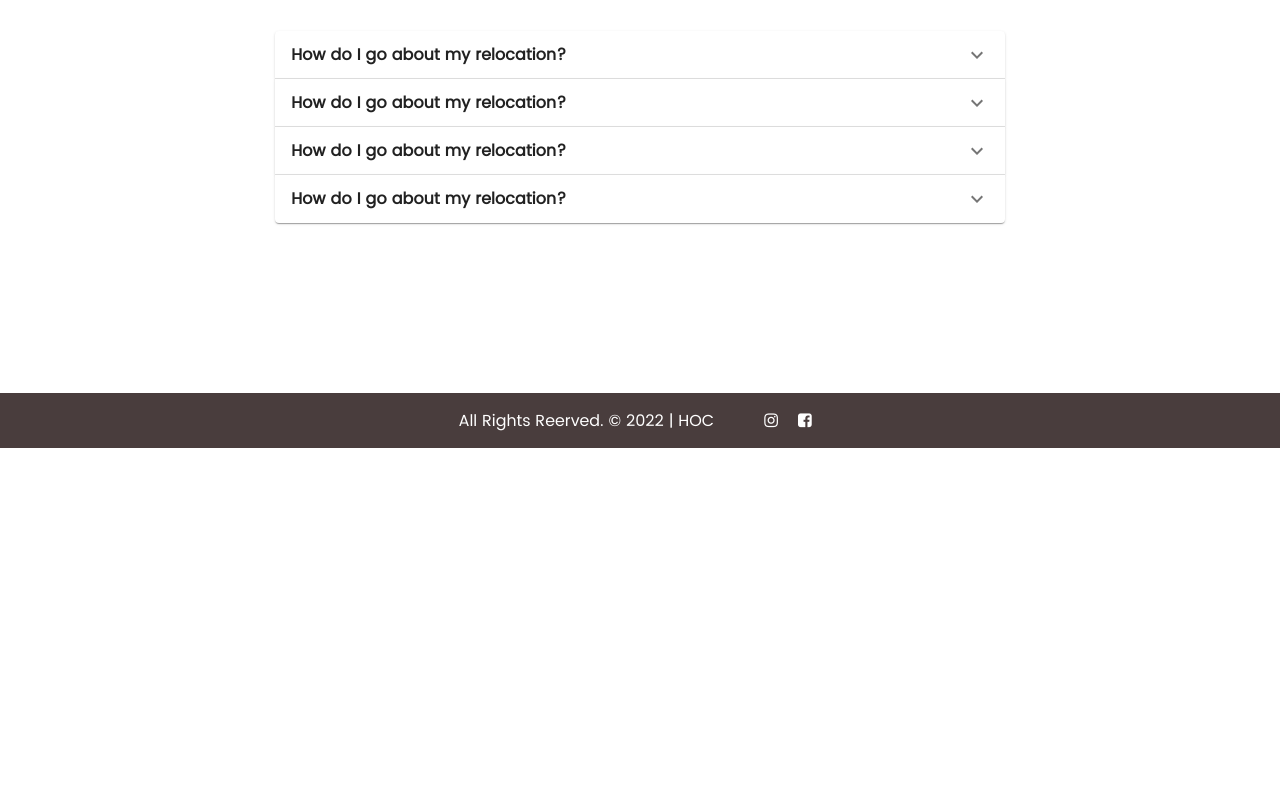
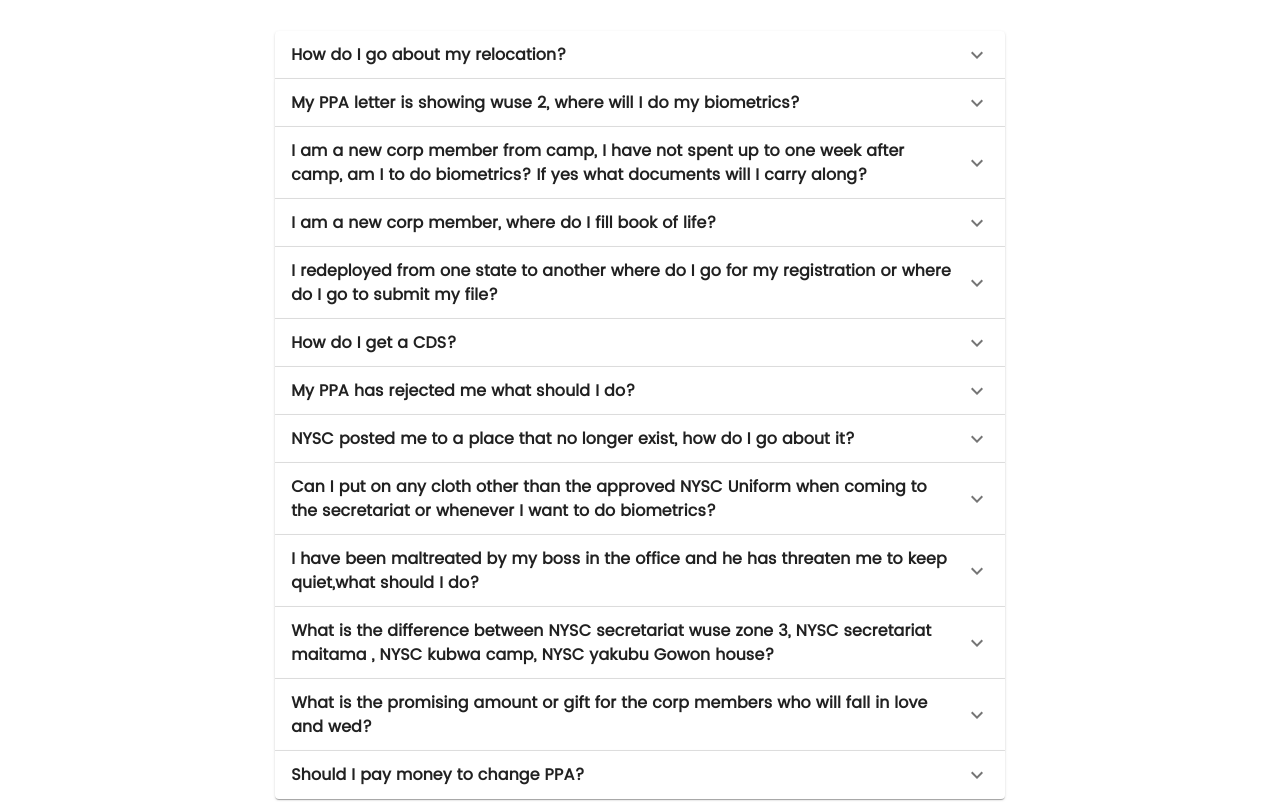
Before and after one commit to okafohenry/nysc-project, a React (Create React App) app: page /faq in a window 1280 px wide. Shown: the part 960-1762 px from the top of the page. Before the commit the page ends 1408 px from the top, so only its background shows below. Built offline with nearby package versions, Linux system fonts and the light colour scheme.

Commit message:
added more FAQ

```diff
--- a/src/pages/faq.tsx
+++ b/src/pages/faq.tsx
@@ -30,21 +30,6 @@
                                 <AccordionSummary
                                 expandIcon={<ExpandMore />}
                                 aria-controls="panel1a-content"
-                                id="panel1a-header"
-                                >
-                                    <Typography><strong>How do I go about my relocation?</strong></Typography>
-                                </AccordionSummary>
-                                <AccordionDetails>
-                                    <Typography>
-                                        Nevertheless, corps members are given the opportunity to apply for relocation on marital or health grounds while in the orientation camps. Relocation is done electronically. After the camp relocation, all other relocations are carried out three (3) months after the orientation course.<br/>
-                                        The corps members must apply online and the State Coordinators appropriately recommend online too before the relocations are effected. However, as a policy, all relocations stop six (6) months into the service year.
-                                    </Typography>
-                                </AccordionDetails>
-                            </Accordion>
-                            <Accordion>
-                                <AccordionSummary
-                                expandIcon={<ExpandMore />}
-                                aria-controls="panel1a-content"
                                 id="panel1a-header">
                                     <Typography><strong>How do I go about my relocation?</strong></Typography>
                                 </AccordionSummary>
@@ -59,13 +44,24 @@
                                 <AccordionSummary
                                 expandIcon={<ExpandMore />}
                                 aria-controls="panel1a-content"
-                                id="panel1a-header">
-                                    <Typography><strong>How do I go about my relocation?</strong></Typography>
+                                id="panel1a-header"
+                                >
+                                    <Typography><strong>My PPA letter is showing wuse 2, where will I do my biometrics?</strong></Typography>
                                 </AccordionSummary>
                                 <AccordionDetails>
-                                    <Typography>
-                                        Nevertheless, corps members are given the opportunity to apply for relocation on marital or health grounds while in the orientation camps. Relocation is done electronically. After the camp relocation, all other relocations are carried out three (3) months after the orientation course.<br/>
-                                        The corps members must apply online and the State Coordinators appropriately recommend online too before the relocations are effected. However, as a policy, all relocations stop six (6) months into the service year.
+                                    <Typography>You are to go to the NYSC secretariat at wuse for your biometrics. </Typography>
+                                </AccordionDetails>
+                            </Accordion>
+                            <Accordion>
+                                <AccordionSummary
+                                expandIcon={<ExpandMore />}
+                                aria-controls="panel1a-content"
+                                id="panel1a-header">
+                                    <Typography><strong>​I am a new corp member from camp, I have not spent up to one week after camp, am I to do biometrics? If yes what documents will I carry along?</strong></Typography>
+                                </AccordionSummary>
+                                <AccordionDetails>
+                                    <Typography>No, you do not need to do your biometrics for the month, the clearance for that month is automatic, however, for your biometrics for the next month, the documents you will be needing are: personal clearance from your place of primary assignment, your schedule slip(printed from your dashboard), and CDS slip(signed or stamped by your CDS officer).
+                                        {/* <br/> */}
                                     </Typography>
                                 </AccordionDetails>
                             </Accordion>
@@ -74,12 +70,124 @@
                                 expandIcon={<ExpandMore />}
                                 aria-controls="panel1a-content"
                                 id="panel1a-header">
-                                    <Typography><strong>How do I go about my relocation?</strong></Typography>
+                                    <Typography><strong>I am a new corp member, where do I fill book of life?</strong></Typography>
                                 </AccordionSummary>
                                 <AccordionDetails>
                                     <Typography>
-                                        Nevertheless, corps members are given the opportunity to apply for relocation on marital or health grounds while in the orientation camps. Relocation is done electronically. After the camp relocation, all other relocations are carried out three (3) months after the orientation course.<br/>
-                                        The corps members must apply online and the State Coordinators appropriately recommend online too before the relocations are effected. However, as a policy, all relocations stop six (6) months into the service year.
+                                    The NYSC HQ of the state the corp member is posted to.
+                                    </Typography>
+                                </AccordionDetails>
+                            </Accordion>
+                            <Accordion>
+                                <AccordionSummary
+                                expandIcon={<ExpandMore />}
+                                aria-controls="panel1a-content"
+                                id="panel1a-header">
+                                    <Typography><strong>​I redeployed from one state to another where do I go for my registration or where do I go to submit my file?</strong></Typography>
+                                </AccordionSummary>
+                                <AccordionDetails>
+                                    <Typography>
+                                    The NYSC HQ of the state the corp member is posted to.
+                                    </Typography>
+                                </AccordionDetails>
+                            </Accordion>
+                            <Accordion>
+                                <AccordionSummary
+                                expandIcon={<ExpandMore />}
+                                aria-controls="panel1a-content"
+                                id="panel1a-header">
+                                    <Typography><strong>How do I get a CDS?</strong></Typography>
+                                </AccordionSummary>
+                                <AccordionDetails>
+                                    <Typography>Corpers in FCT are assigned to a CDS group from camp, corpers in other state will get their cds from the zonal office or their LGA secretariat, corpers in FCT can also get their cds from their zonal office if they relocated or were not assigned to a cds from camp.</Typography>
+                                </AccordionDetails>
+                            </Accordion>
+                            <Accordion>
+                                <AccordionSummary
+                                expandIcon={<ExpandMore />}
+                                aria-controls="panel1a-content"
+                                id="panel1a-header">
+                                    <Typography><strong>My PPA has rejected me what should I do?</strong></Typography>
+                                </AccordionSummary>
+                                <AccordionDetails>
+                                    <Typography>Corp members who have a specific place in mind should go to the zonal office or LGA office with the rejection letter from the ppa and the recommendation letter from their preferred place of primary assigned and they will be posted<br/>
+                                    Corp members who do not have a recommendation letter should go to the zonal or LGA secretariat with the rejection letter and they will be reposted.
+                                    </Typography>
+                                </AccordionDetails>
+                            </Accordion>
+                            <Accordion>
+                                <AccordionSummary
+                                expandIcon={<ExpandMore />}
+                                aria-controls="panel1a-content"
+                                id="panel1a-header">
+                                    <Typography><strong>NYSC posted me to a place that no longer exist, how do I go about it?</strong></Typography>
+                                </AccordionSummary>
+                                <AccordionDetails>
+                                    <Typography>The corp member is to go back to the zonal office or secretariat to make a compliant and they will be reposted.</Typography>
+                                </AccordionDetails>
+                            </Accordion>
+                            <Accordion>
+                                <AccordionSummary
+                                expandIcon={<ExpandMore />}
+                                aria-controls="panel1a-content"
+                                id="panel1a-header">
+                                    <Typography><strong>Can I put on any cloth other than the approved NYSC Uniform when coming to the secretariat or whenever I want to do biometrics?</strong></Typography>
+                                </AccordionSummary>
+                                <AccordionDetails>
+                                    <Typography>No. Corp members are expected to be dressed in atleast the 6/7 for their biometrics or when visiting the secretariat, the 6/7 consists of the khaki trouser, a white vest( without any inscription on it), the jungle boot or white sneakers, white socks, nysc belt and Nysc head dress.</Typography>
+                                </AccordionDetails>
+                            </Accordion>
+                            <Accordion>
+                                <AccordionSummary
+                                expandIcon={<ExpandMore />}
+                                aria-controls="panel1a-content"
+                                id="panel1a-header">
+                                    <Typography><strong>I have been maltreated by my boss in the office and he has threaten me to keep quiet,what should I do?</strong></Typography>
+                                </AccordionSummary>
+                                <AccordionDetails>
+                                    <Typography>Make a complaint to your cds officer and he or she will follow it up.
+                                    </Typography>
+                                </AccordionDetails>
+                            </Accordion>
+                            <Accordion>
+                                <AccordionSummary
+                                expandIcon={<ExpandMore />}
+                                aria-controls="panel1a-content"
+                                id="panel1a-header">
+                                    <Typography><strong>What is the difference between NYSC secretariat wuse zone 3, NYSC secretariat maitama , NYSC kubwa camp, NYSC yakubu Gowon house?</strong></Typography>
+                                </AccordionSummary>
+                                <AccordionDetails>
+                                    <Typography>
+                                    - NYSC Secretariat wuse zone 3: the Zone 3 office is a local government secretariat for Corp members who’s LGA is wuse.<br/>
+                                    - NYSC secretariat maitama:  The Maitama office is the Nysc HQ.<br/>
+                                    - NYSC kubwa camp: It is the Nysc camp where corpers are camped for the first three weeks of their service year.<br/>
+                                    - NYSC Yakubu gowon house: National head quarters.
+                                    </Typography>
+                                </AccordionDetails>
+                            </Accordion>
+                            <Accordion>
+                                <AccordionSummary
+                                expandIcon={<ExpandMore />}
+                                aria-controls="panel1a-content"
+                                id="panel1a-header">
+                                    <Typography><strong>What is the promising amount or gift for the corp members who will fall in love and wed?</strong></Typography>
+                                </AccordionSummary>
+                                <AccordionDetails>
+                                    <Typography>
+                                    A sum of 500,000 (five hundred thousand naira is given to the intending couple by NYSC)
+
+                                    </Typography>
+                                </AccordionDetails>
+                            </Accordion>
+                            <Accordion>
+                                <AccordionSummary
+                                expandIcon={<ExpandMore />}
+                                aria-controls="panel1a-content"
+                                id="panel1a-header">
+                                    <Typography><strong>Should I pay money to change PPA?</strong></Typography>
+                                </AccordionSummary>
+                                <AccordionDetails>
+                                    <Typography>No, it is totally free and will be done for you by the Nysc officials at your LGA secretariat. After sufficient reasons have been given with a letter of rejection.
                                     </Typography>
                                 </AccordionDetails>
                             </Accordion>
```
